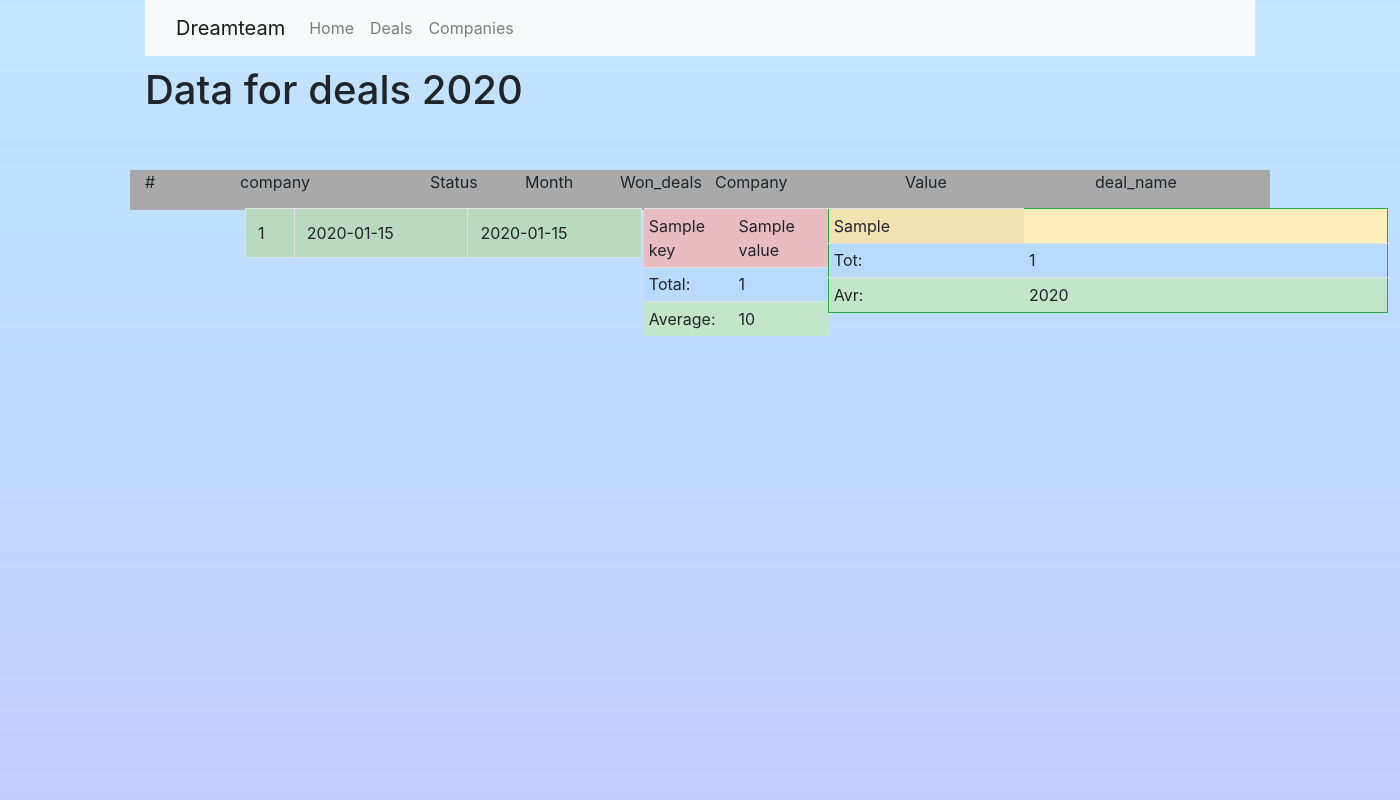
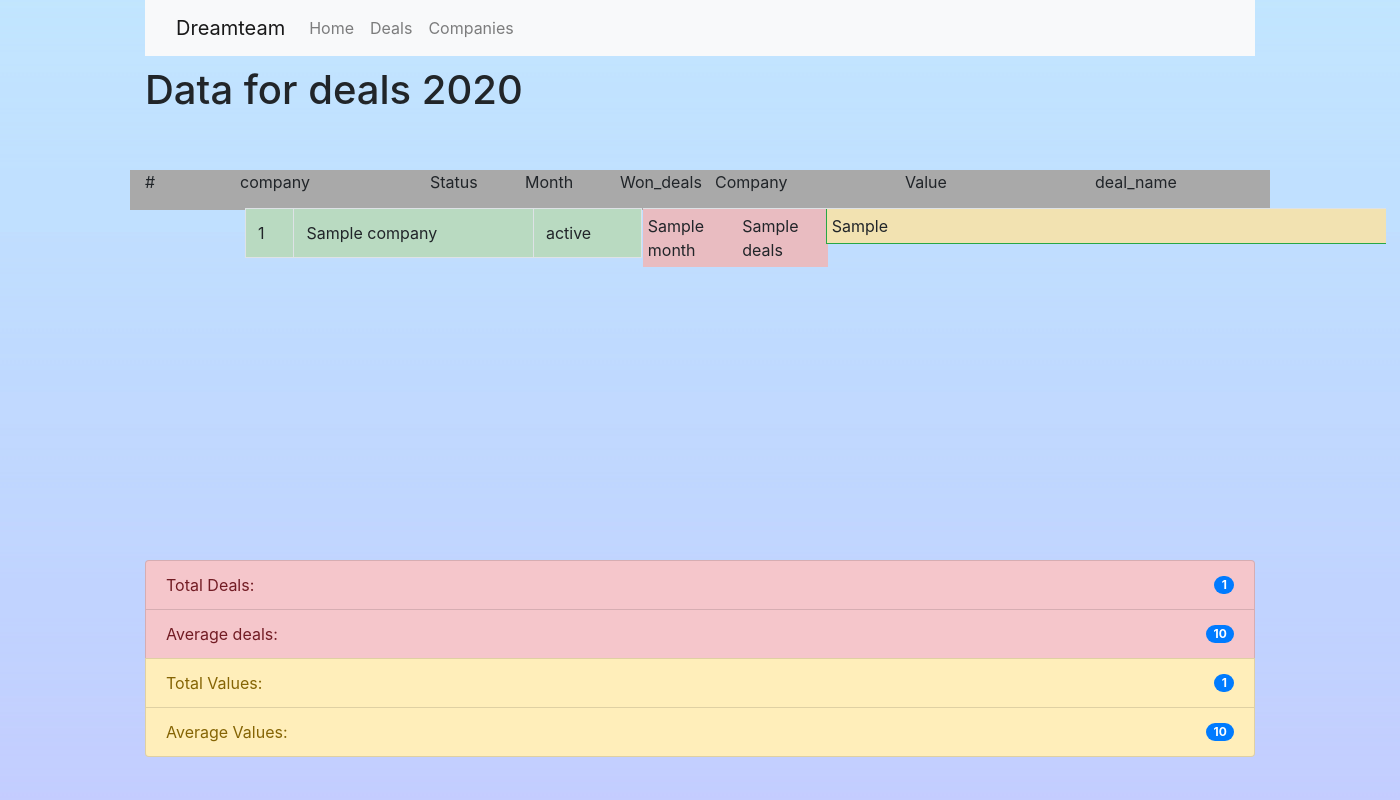
Before and after one commit to Rosso84/Fullstack-Python-webapp, a Flask app: template templates/deals.html in a window 1400 px wide. Run offline with Flask 2, Linux system fonts and the light colour scheme; the template is opened without the code that fills it: most values are stand-ins (such as "Sample title", 1, 10 or a date in 2020); some libraries are stand-ins or nearby versions.

Commit message:
now im done

```diff
--- a/app.py
+++ b/app.py
@@ -14,7 +14,7 @@ app = Flask(__name__, static_url_path='/static')
 headers = {
     "Content-Type": "application/json",
     "Accept": "application/hal+json",
-    "x-api-key": "860393E332148661C34F8579297ACB000E15F770AC4BD945D5FD745867F590061CAE9599A99075210572"
+    "x-api-key": ""
 }
 
 
@@ -72,7 +72,7 @@ def deals():
     response_companies = get_api_data(headers=headers, url=company_url)
 
 
-    average_values_total_year = \
+    average_values = \
         deals_api.get_average_deal_values_won_last_year( response_deals )
 
     total_values_previous_year = \
@@ -81,7 +81,7 @@ def deals():
     deals_pr_month = \
         deals_api.get_list_of_won_deals_pr_month_last_year( response_deals )
 
-    average_deals_pr_month = \
+    average_deals = \
         deals_api.get_average_number_of_won_deals_pr_month_last_year( response_deals )
 
     total_number_of_deals_won = \
@@ -107,11 +107,11 @@ def deals():
 
     if len(response_deals) > 0:
         return render_template('deals.html',
-                               average_total_year=average_values_total_year,
-                               total_value_pr_customer_previous_year=total_values_previous_year,
+                               average_values=average_values,
+                               total_values=total_values_previous_year,
                                deals_pr_month=deals_pr_month,
-                               average_deals_pr_month=average_deals_pr_month,
-                               total_pr_customer=total_number_of_deals_won,
+                               average_deals=average_deals,
+                               total_deals=total_number_of_deals_won,
                                customer_and_values=customer_and_values,
                                updated_company_status=updated_company_status,
                                #next_url=next_deal,
--- a/templates/deals.html
+++ b/templates/deals.html
@@ -24,9 +24,6 @@
         <div class="col col-md-1">
             <p>Won_deals</p>
         </div>
-      {#  <div class="col col-md-1">
-            <p>#</p>
-        </div>#}
         <div class="col col-md-2">
             <p>Company</p>
         </div>
@@ -38,19 +35,18 @@
         </div>
     </div>
 
-      {#********* Comany status**********#}
+    {#********* Comany status**********#}
 
-</div>
     <div class="table_div"
          style="position: absolute; width: 397px; left: 245px; top: 208px; height: 300px; overflow: auto;">
 
         <table class="table table-bordered table-striped mb-0  table-success">
             <tbody>
-            {% for k, v in updated_company_status.items() %}
+            {% for company, status in updated_company_status.items() %}
                 <tr>
                     <td>{{ loop.index }}</td>
-                    <td>{{ k }}</td>
-                    <td>{{ v }}</td>
+                    <td>{{ company }}</td>
+                    <td>{{ status }}</td>
                 </tr>
             {% endfor %}
             </tbody>
@@ -60,34 +56,26 @@
 
     {#********* Won deals pr mont**********#}
 
-    <div style=" width: 185px; height: 300px; position:absolute; top: 208px; left: 644px; overflow: auto">
+    <div style=" width: 185px; height: 300px; position:absolute; top: 208px; left: 643px; overflow: auto">
 
         <table class="table table-striped table-sm table-danger" style="width: 185px; position: relative;">
             <tbody>
-            {% for key, value in deals_pr_month.items() %}
+            {% for month, deals in deals_pr_month.items() %}
                 <tr>
-                    <td>{{ key }}</td>
-                    <td>{{ value }}</td>
+                    <td>{{ month }}</td>
+                    <td>{{ deals }}</td>
                 </tr>
             {% endfor %}
-            <tr class="table-primary">
-                <td>Total:</td>
-                <td>{{ total_pr_customer }}</td>
-            </tr>
-            <tr class="table-success">
-                <td>Average:</td>
-                <td>{{ average_deals_pr_month }}</td>
-            </tr>
             </tbody>
         </table>
 
     </div>
 
-      {#********* Won deals pr mont**********#}
-    <div style=" width: 560px; height: 300px; position:absolute; top: 208px; left: 828px; overflow: auto;">
-        {# <h6 style=" position: relative; text-align: center">Won deals pr customer</h6>#}
+    {#********* Values per customer  **********#}
+
+    <div style=" width: 560px; height: 300px; position:absolute; top: 208px; left:826px; overflow: auto;">
         <table class="table table-striped table-sm table-warning border border-success"
-               style="width: 560px; position: relative;">
+               style="width: 565px; position: relative;">
             <tbody>
             {% for items in customer_and_values %}
                 <tr>
@@ -97,20 +85,41 @@
                     {% endfor %}
                 </tr>
             {% endfor %}
-            <tr class="table-primary">
-                <td>Tot:</td>
-                <td>{{ total_value_pr_customer_previous_year }}</td>
-                <td></td>
-                <td></td>
-            </tr>
-            <tr class="table-success">
-                <td>Avr:</td>
-                <td>{{ average_total_year }}</td>
-                <td></td>
-                <td></td>
-            </tr>
             </tbody>
         </table>
+
+
     </div>
+{#
+    <div style="background-color: darkgray; position: relative; top: 350px; width: 150px; height: 100px; left: 380px; text-align: center; border-radius: 25px; ">
+        <p style="position: relative; margin: auto">Total deals: {{ total_deals }}</p>
+        <p>Average deals:{{ average_deals }}</p>
+    </div>#}
+
+    <ul class="list-group" style="position:relative; top: 350px;">
+        <li class="list-group-item d-flex justify-content-between align-items-center list-group-item-danger">
+            Total Deals:
+            <span class="badge badge-primary badge-pill">{{ total_deals }}</span>
+        </li>
+        <li class="list-group-item d-flex justify-content-between align-items-center list-group-item-danger">
+            Average deals:
+            <span class="badge badge-primary badge-pill">{{ average_deals }}</span>
+        </li>
+        <li class="list-group-item d-flex justify-content-between align-items-center list-group-item-warning">
+            Total Values:
+            <span class="badge badge-primary badge-pill">{{ total_values }}</span>
+        </li>
+        <li class="list-group-item d-flex justify-content-between align-items-center list-group-item-warning">
+            Average Values:
+            <span class="badge badge-primary badge-pill">{{ average_values }}</span>
+        </li>
+
+    </ul>
+    {# <div style="background-color: darkgray; position: relative; top: 350px; width: 150px; height: 100px; left: 480px; text-align: center; border-radius: 25px; ">
+        <p style="position: relative; margin: auto">Total values: {{ total_values }}</p>
+        <p>Average values:{{ average_values }}</p>
+    </div>#}
+
+
 
 {% endblock %}
--- a/templates/layout.html
+++ b/templates/layout.html
@@ -6,7 +6,7 @@
 		<link rel="stylesheet" href="https://stackpath.bootstrapcdn.com/bootstrap/4.1.3/css/bootstrap.min.css">
         <link rel="stylesheet" href="/static/style.css">
 	</head>
-	<body style="position: relative; background-image: url('../static/images/purple.png'); width: 100%; height: 700px;">
+	<body style="position: absolute; background-image: url('../static/images/purple.png'); width: 100%; height: 700px;">
 		<div class="container">
 		{% include 'includes/_navbar.html' %}
 		</div>
```
